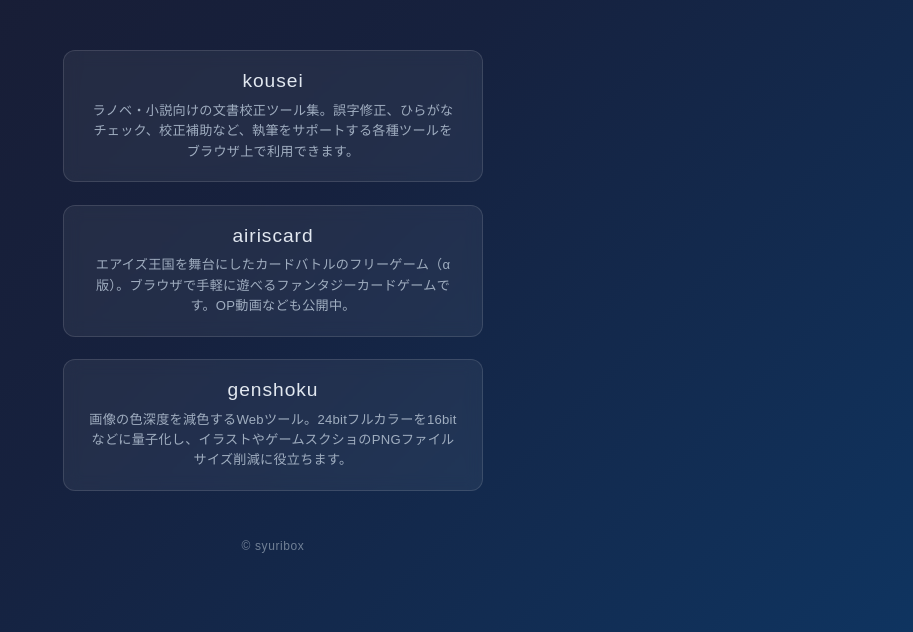
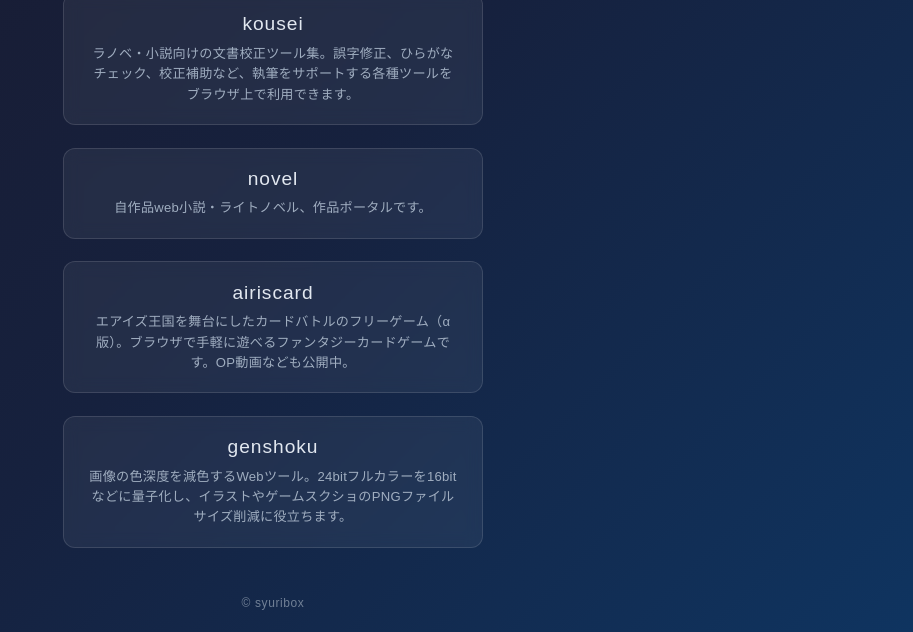
Before and after one commit to syuribox/syuribox.github.io, a plain HTML site: page index.html in a window 1280 px wide. Shown: the part 168-800 px from the top of the page, without its empty margins (367-1280 px from the left). Drawn offline with Linux system fonts and the light colour scheme.

Commit message:
Update index.html

```diff
--- a/index.html
+++ b/index.html
@@ -96,6 +96,10 @@
       <span class="title" style="font-weight: 500;">kousei</span>
       <span class="desc" style="font-weight: 400;">ラノベ・小説向けの文書校正ツール集。誤字修正、ひらがなチェック、校正補助など、執筆をサポートする各種ツールをブラウザ上で利用できます。</span>
     </a>
+    <a href="https://syuribox.github.io/novel/">
+      <span class="title" style="font-weight: 500;">novel</span>
+      <span class="desc" style="font-weight: 400;">自作品web小説・ライトノベル、作品ポータルです。</span>
+    </a>
     <a href="https://syuribox.github.io/airiscard/">
       <span class="title" style="font-weight: 500;">airiscard</span>
       <span class="desc" style="font-weight: 400;">エアイズ王国を舞台にしたカードバトルのフリーゲーム（α版）。ブラウザで手軽に遊べるファンタジーカードゲームです。OP動画なども公開中。</span>
```
